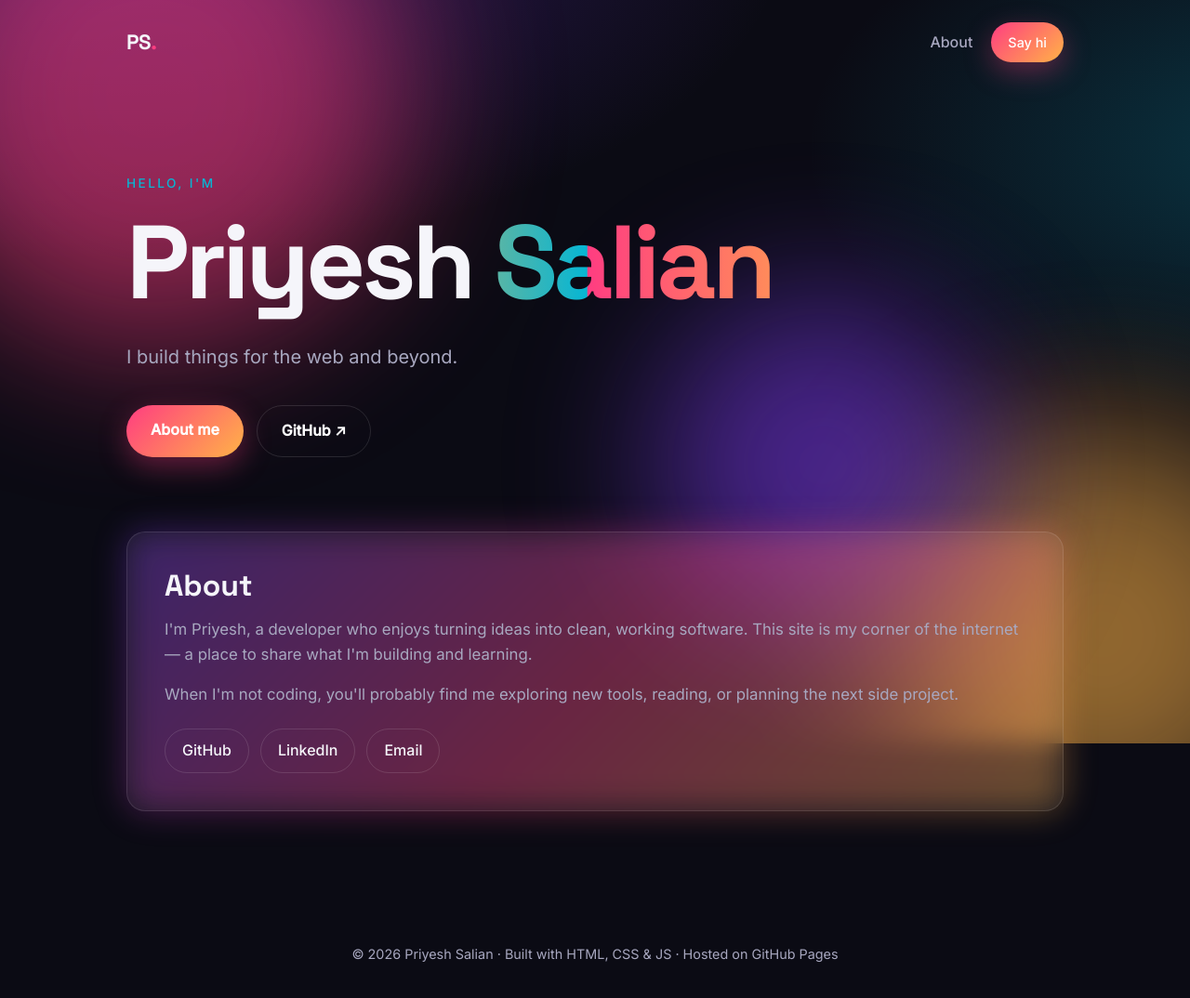
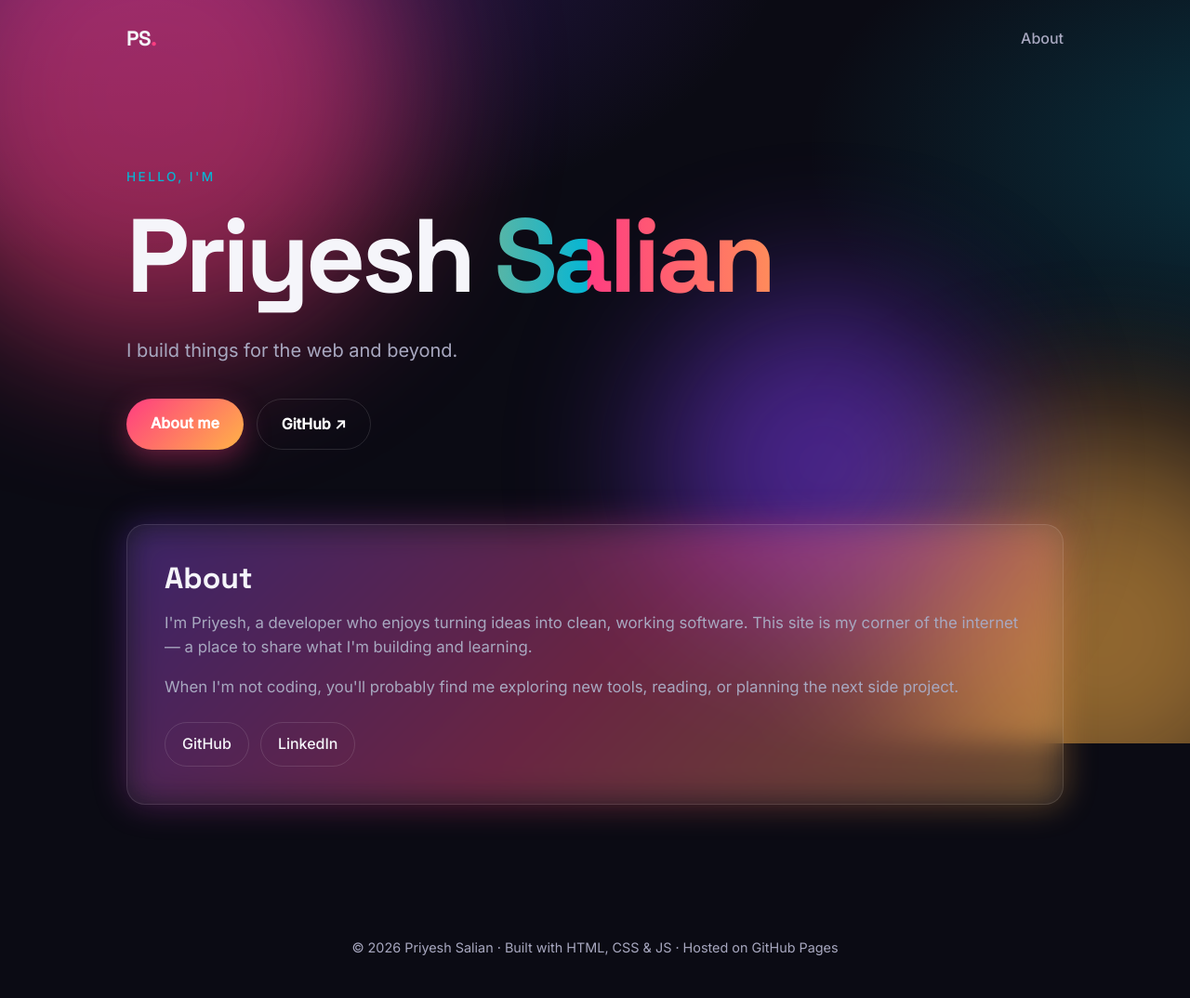
Before and after one commit to priyesh12salian/priyesh12salian.github.io, a plain HTML site: page index.html in a window 1280 px wide. Shown: the whole page at 93% size. Drawn offline with Linux system fonts and the light colour scheme.

Commit message:
Remove email links
Co-Authored-By: Claude Fable 5.1 <noreply@anthropic.com>

```diff
--- a/index.html
+++ b/index.html
@@ -25,7 +25,6 @@
     <a class="logo" href="#top">PS<span>.</span></a>
     <nav>
       <a href="#about">About</a>
-      <a href="mailto:hello@example.com" class="btn btn-sm">Say hi</a>
     </nav>
   </header>
 
@@ -61,7 +60,6 @@
         <ul class="links">
           <li><a href="https://github.com/priyesh12salian" target="_blank" rel="noopener">GitHub</a></li>
           <li><a href="https://www.linkedin.com/" target="_blank" rel="noopener">LinkedIn</a></li>
-          <li><a href="mailto:hello@example.com">Email</a></li>
         </ul>
       </div>
     </section>
```
